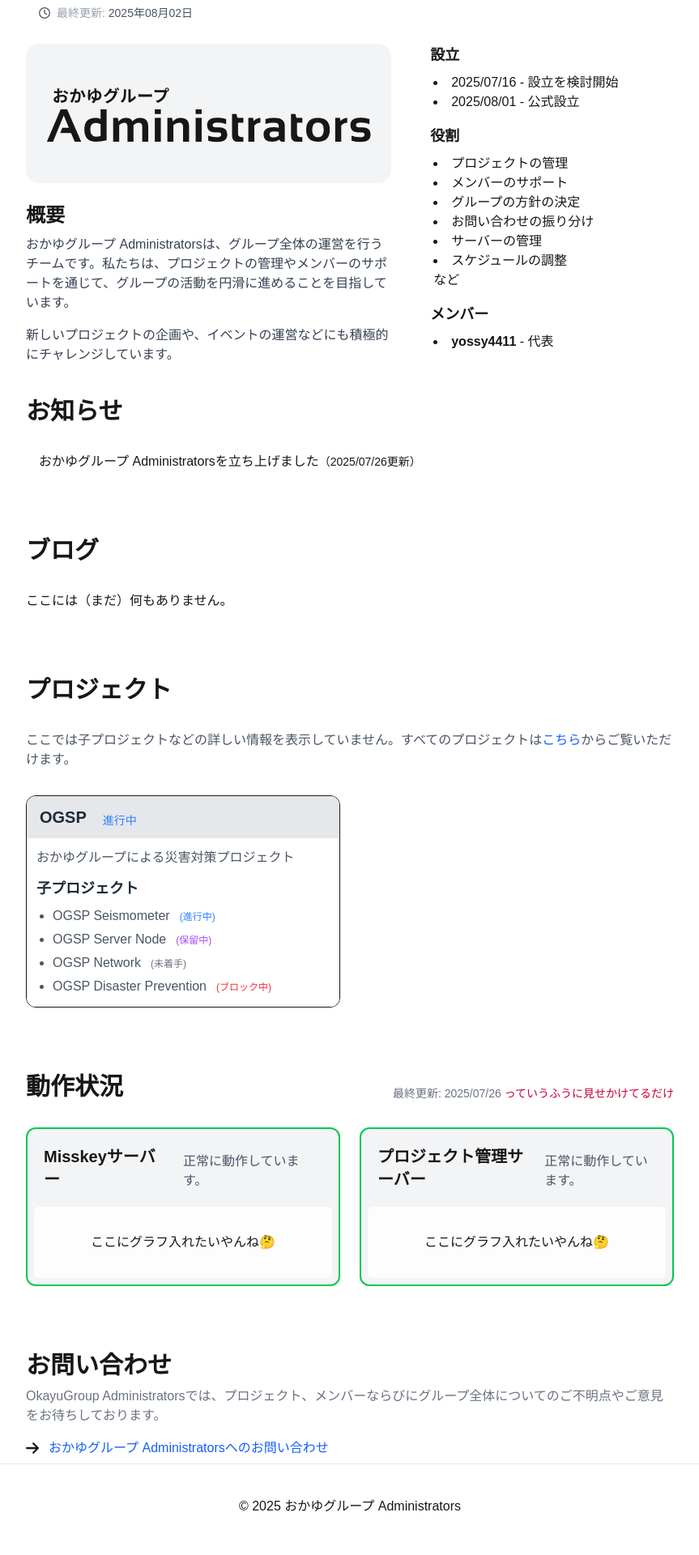
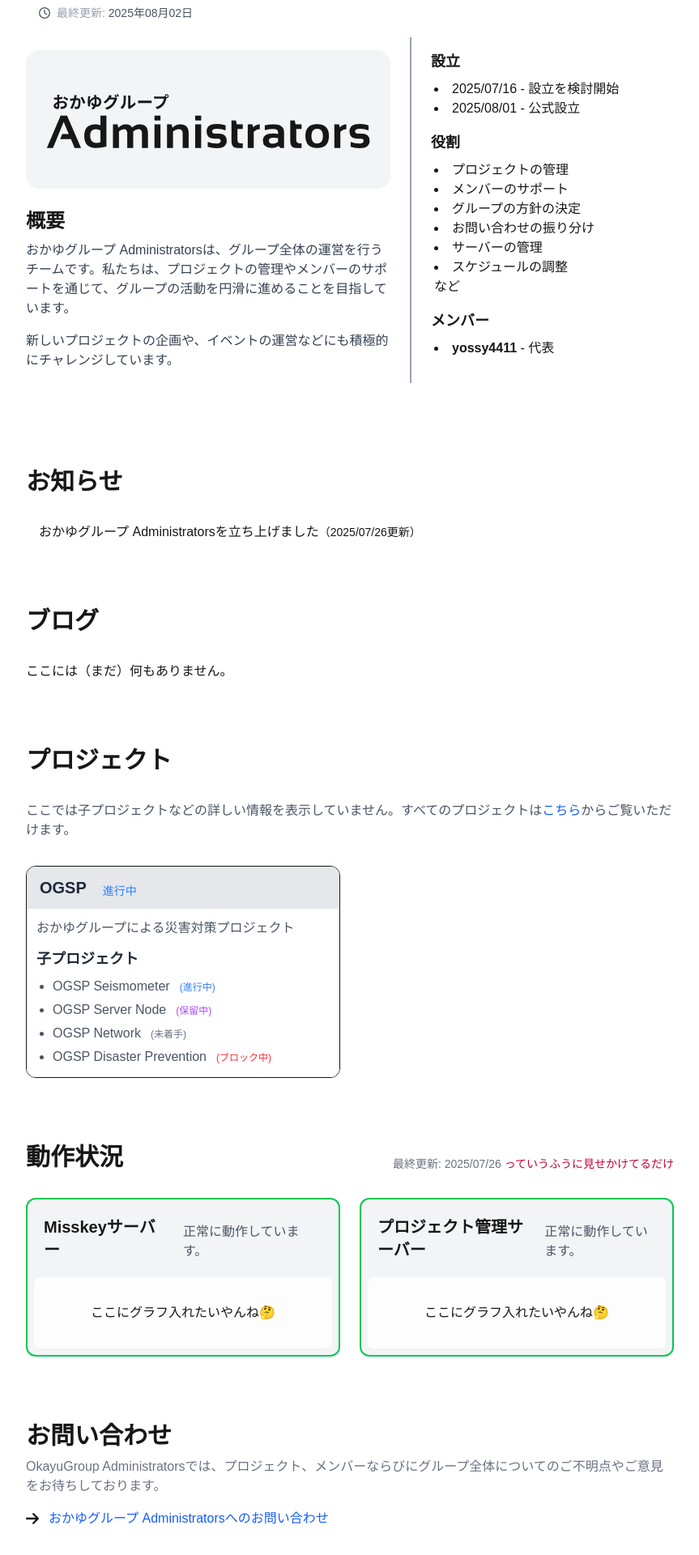
Before and after one commit to okayugroup/homepage, a Next.js app: page /team/administrators in a window 1280 px wide. Shown: the part 170-2090 px from the top of the page at 81% size, without its empty margins (208-1071 px from the left). Built offline with nearby package versions, Linux system fonts and the light colour scheme; a web font is replaced by a local one.

Commit message:
縦割りの線を入れてみようと思った昨今

```diff
--- a/src/app/team/administrators/page.tsx
+++ b/src/app/team/administrators/page.tsx
@@ -32,8 +32,8 @@ function ServerUptimeCard({title}: { title: string }): JSX.Element {
 export default function AdminPage() {
     return <SharedBody type="admin">
         <Header currentPath="/team/administrators" />
-        <main className="mt-18 px-5 xl:px-60">
-            <div className="mt-10 py-5 mx-4 mb-2">
+        <main className="my-18 px-5 xl:px-60">
+            <div className="mt-10 py-5 mx-4 mb-4">
                 <div className="flex items-end mb-2">
                     <h1 className="text-3xl font-extrabold">Administrators</h1>
                     <Link href="/team/" title="ほかのチームを見る" className="hover:underline">
@@ -49,7 +49,7 @@ export default function AdminPage() {
                     </p>
                 </div>
             </div>
-            <div className="flex gap-12 mb-10">
+            <div className="flex gap-6 mb-30">
                 <section className="flex-3/5 space-y-6">
                     <div className="bg-gray-100 dark:bg-gray-800 rounded-2xl p-4">
                         <IAdministrators className="fill-foreground"/>
@@ -62,6 +62,7 @@ export default function AdminPage() {
                         </div>
                     </section>
                 </section>
+                <div className="border-l-2 -my-4 border-l-gray-400 dark:border-gray-600"/>
                 <section className="flex-2/5 space-y-4">
                     <section>
                         <h2 className="font-bold text-lg mb-2">設立</h2>
@@ -179,8 +180,5 @@ export default function AdminPage() {
                 </section>
             </div>
         </main>
-        <footer className="text-center py-10 border-t border-t-gray-200 dark:border-t-gray-700">
-            <p>&copy; 2025 おかゆグループ Administrators</p>
-        </footer>
     </SharedBody>;
 }
```
